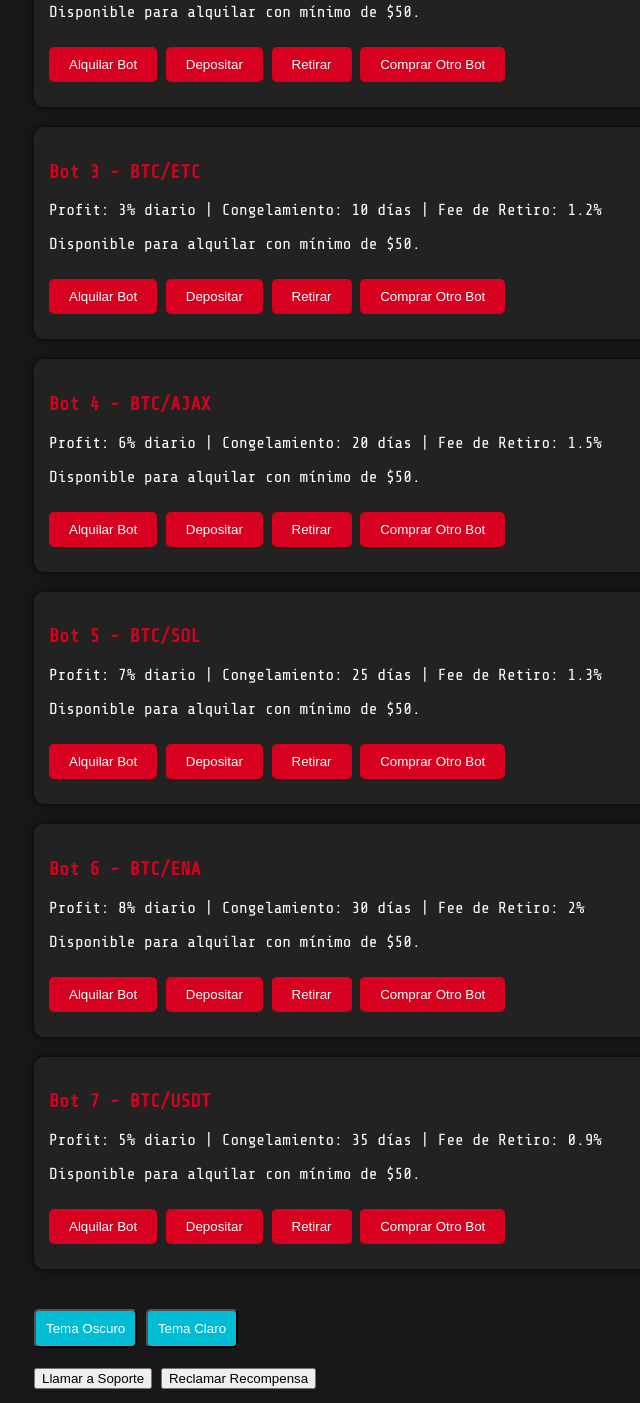
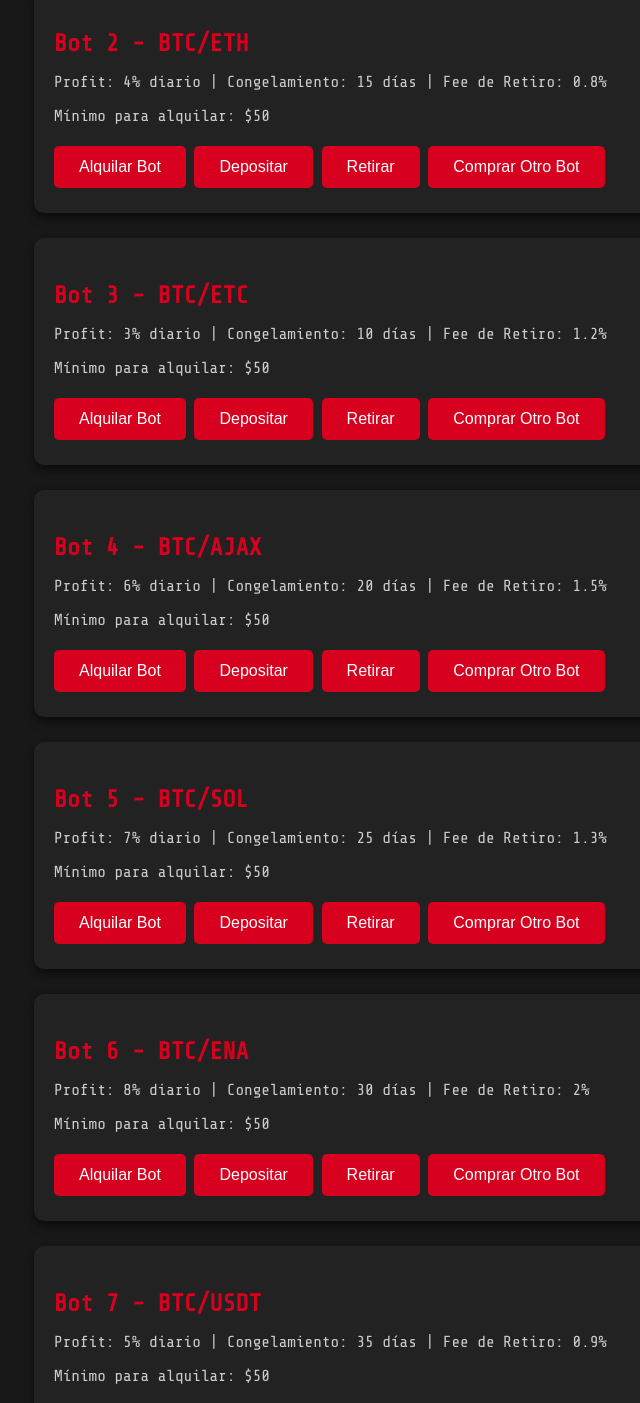
Before and after one commit to horaciolidity/cyberpunk, a plain HTML site: page menu.html in a window 1280 px wide. Shown: the part 557-1960 px from the top of the page, without its empty margins (6-646 px from the left). Drawn offline with nearby package versions, Linux system fonts and the light colour scheme.

Commit message:
Update menu.html

```diff
--- a/menu.html
+++ b/menu.html
@@ -4,9 +4,9 @@
   <meta charset="UTF-8">
   <meta name="viewport" content="width=device-width, initial-scale=1.0">
   <title>Plataforma de Bots</title>
-  <link href="https://fonts.googleapis.com/css?family=Share+Tech+Mono" rel="stylesheet">
+  <link href="https://fonts.googleapis.com/css?family=Share+Tech+Mono&display=swap" rel="stylesheet">
   <style>
-    /* Estilo básico y variables de color */
+    /* Estilo de la página */
     body {
       font-family: 'Share Tech Mono', monospace;
       background-color: #181818;
@@ -14,54 +14,73 @@
       margin: 0;
       padding: 0;
       overflow-y: scroll;
+      transition: background-color 0.3s ease;
     }
 
     .container {
       position: relative;
-      padding: 20px;
       max-width: 1200px;
       margin: 0 auto;
+      padding: 20px;
     }
 
     h1 {
+      font-size: 36px;
       text-align: center;
-      margin-bottom: 20px;
+      margin-bottom: 40px;
+      color: #d7001e;
     }
 
     .bot-card {
       background-color: #222;
       border-radius: 10px;
-      padding: 15px;
-      margin-bottom: 20px;
-      box-shadow: 0px 0px 10px rgba(0, 0, 0, 0.7);
+      padding: 20px;
+      margin-bottom: 25px;
+      box-shadow: 0 4px 10px rgba(0, 0, 0, 0.6);
     }
 
     .bot-card h3 {
       color: #d7001e;
+      font-size: 24px;
+      margin-bottom: 15px;
     }
 
-    .bot-card .button {
+    .bot-card p {
+      font-size: 16px;
+      color: #ccc;
+    }
+
+    .button {
       background-color: #d7001e;
       color: white;
-      padding: 10px 20px;
+      padding: 12px 25px;
       border: none;
       border-radius: 5px;
       cursor: pointer;
-      margin: 10px 0;
+      transition: background-color 0.3s ease;
+      margin: 5px 0;
+      font-size: 16px;
     }
 
-    .bot-card .button:hover {
+    .button:hover {
       background-color: #c6001b;
     }
 
     .mini-wallet {
       background-color: #333;
       border-radius: 10px;
-      padding: 10px;
-      margin-bottom: 20px;
+      padding: 15px;
+      margin-bottom: 25px;
+      box-shadow: 0 4px 10px rgba(0, 0, 0, 0.5);
     }
 
-    /* Estilo de cambio de tema */
+    .mini-wallet h4 {
+      margin-bottom: 15px;
+      font-size: 18px;
+      color: #fff;
+    }
+
+    /* Tema de colores */
     .dark-theme {
       background-color: #181818;
       color: white;
@@ -75,10 +94,10 @@
     .theme-button {
       background-color: #00bcd4;
       color: white;
-      padding: 10px;
+      padding: 12px 20px;
       border-radius: 5px;
       cursor: pointer;
-      margin: 20px 0;
+      margin: 10px 0;
     }
 
     .theme-button:hover {
@@ -87,104 +106,102 @@
 
   </style>
 </head>
-<body>
+<body class="dark-theme">
   <div class="container">
     <h1>Plataforma de Bots de Inversión</h1>
 
     <!-- Mini billetera -->
     <div class="mini-wallet">
       <h4>Saldo Total: $500</h4>
-      <button class="button">Transferir</button>
+      <button class="button" onclick="transfer()">Transferir</button>
     </div>
 
-    <!-- Bot de configuración 1 -->
+    <!-- Bot 1 -->
     <div class="bot-card">
       <h3>Bot 1 - BTC/USDT</h3>
       <p>Profit: 5% diario | Congelamiento: 30 días | Fee de Retiro: 1%</p>
-      <p>Disponible para alquilar con mínimo de $50.</p>
-      <button class="button">Alquilar Bot</button>
-      <button class="button">Depositar</button>
-      <button class="button">Retirar</button>
-      <button class="button">Comprar Otro Bot</button>
+      <p>Mínimo para alquilar: $50</p>
+      <button class="button" onclick="rentBot(1)">Alquilar Bot</button>
+      <button class="button" onclick="deposit(1)">Depositar</button>
+      <button class="button" onclick="withdraw(1)">Retirar</button>
+      <button class="button" onclick="buyMore(1)">Comprar Otro Bot</button>
     </div>
 
-    <!-- Bot de configuración 2 -->
+    <!-- Bot 2 -->
     <div class="bot-card">
       <h3>Bot 2 - BTC/ETH</h3>
       <p>Profit: 4% diario | Congelamiento: 15 días | Fee de Retiro: 0.8%</p>
-      <p>Disponible para alquilar con mínimo de $50.</p>
-      <button class="button">Alquilar Bot</button>
-      <button class="button">Depositar</button>
-      <button class="button">Retirar</button>
-      <button class="button">Comprar Otro Bot</button>
+      <p>Mínimo para alquilar: $50</p>
+      <button class="button" onclick="rentBot(2)">Alquilar Bot</button>
+      <button class="button" onclick="deposit(2)">Depositar</button>
+      <button class="button" onclick="withdraw(2)">Retirar</button>
+      <button class="button" onclick="buyMore(2)">Comprar Otro Bot</button>
     </div>
 
-    <!-- Bot de configuración 3 -->
+    <!-- Bot 3 -->
     <div class="bot-card">
       <h3>Bot 3 - BTC/ETC</h3>
       <p>Profit: 3% diario | Congelamiento: 10 días | Fee de Retiro: 1.2%</p>
-      <p>Disponible para alquilar con mínimo de $50.</p>
-      <button class="button">Alquilar Bot</button>
-      <button class="button">Depositar</button>
-      <button class="button">Retirar</button>
-      <button class="button">Comprar Otro Bot</button>
+      <p>Mínimo para alquilar: $50</p>
+      <button class="button" onclick="rentBot(3)">Alquilar Bot</button>
+      <button class="button" onclick="deposit(3)">Depositar</button>
+      <button class="button" onclick="withdraw(3)">Retirar</button>
+      <button class="button" onclick="buyMore(3)">Comprar Otro Bot</button>
     </div>
 
-    <!-- Bot de configuración 4 -->
+    <!-- Bot 4 -->
     <div class="bot-card">
       <h3>Bot 4 - BTC/AJAX</h3>
       <p>Profit: 6% diario | Congelamiento: 20 días | Fee de Retiro: 1.5%</p>
-      <p>Disponible para alquilar con mínimo de $50.</p>
-      <button class="button">Alquilar Bot</button>
-      <button class="button">Depositar</button>
-      <button class="button">Retirar</button>
-      <button class="button">Comprar Otro Bot</button>
+      <p>Mínimo para alquilar: $50</p>
+      <button class="button" onclick="rentBot(4)">Alquilar Bot</button>
+      <button class="button" onclick="deposit(4)">Depositar</button>
+      <button class="button" onclick="withdraw(4)">Retirar</button>
+      <button class="button" onclick="buyMore(4)">Comprar Otro Bot</button>
     </div>
 
-    <!-- Bot de configuración 5 -->
+    <!-- Bot 5 -->
     <div class="bot-card">
       <h3>Bot 5 - BTC/SOL</h3>
       <p>Profit: 7% diario | Congelamiento: 25 días | Fee de Retiro: 1.3%</p>
-      <p>Disponible para alquilar con mínimo de $50.</p>
-      <button class="button">Alquilar Bot</button>
-      <button class="button">Depositar</button>
-      <button class="button">Retirar</button>
-      <button class="button">Comprar Otro Bot</button>
+      <p>Mínimo para alquilar: $50</p>
+      <button class="button" onclick="rentBot(5)">Alquilar Bot</button>
+      <button class="button" onclick="deposit(5)">Depositar</button>
+      <button class="button" onclick="withdraw(5)">Retirar</button>
+      <button class="button" onclick="buyMore(5)">Comprar Otro Bot</button>
     </div>
 
-    <!-- Bot de configuración 6 -->
+    <!-- Bot 6 -->
     <div class="bot-card">
       <h3>Bot 6 - BTC/ENA</h3>
       <p>Profit: 8% diario | Congelamiento: 30 días | Fee de Retiro: 2%</p>
-      <p>Disponible para alquilar con mínimo de $50.</p>
-      <button class="button">Alquilar Bot</button>
-      <button class="button">Depositar</button>
-      <button class="button">Retirar</button>
-      <button class="button">Comprar Otro Bot</button>
+      <p>Mínimo para alquilar: $50</p>
+      <button class="button" onclick="rentBot(6)">Alquilar Bot</button>
+      <button class="button" onclick="deposit(6)">Depositar</button>
+      <button class="button" onclick="withdraw(6)">Retirar</button>
+      <button class="button" onclick="buyMore(6)">Comprar Otro Bot</button>
     </div>
 
-    <!-- Bot de configuración 7 -->
+    <!-- Bot 7 -->
     <div class="bot-card">
       <h3>Bot 7 - BTC/USDT</h3>
       <p>Profit: 5% diario | Congelamiento: 35 días | Fee de Retiro: 0.9%</p>
-      <p>Disponible para alquilar con mínimo de $50.</p>
-      <button class="button">Alquilar Bot</button>
-      <button class="button">Depositar</button>
-      <button class="button">Retirar</button>
-      <button class="button">Comprar Otro Bot</button>
+      <p>Mínimo para alquilar: $50</p>
+      <button class="button" onclick="rentBot(7)">Alquilar Bot</button>
+      <button class="button" onclick="deposit(7)">Depositar</button>
+      <button class="button" onclick="withdraw(7)">Retirar</button>
+      <button class="button" onclick="buyMore(7)">Comprar Otro Bot</button>
     </div>
 
-    <!-- Botones para el cambio de tema y soporte -->
-    <div class="theme-buttons">
-      <button class="theme-button" onclick="changeTheme('dark')">Tema Oscuro</button>
-      <button class="theme-button" onclick="changeTheme('light')">Tema Claro</button>
-    </div>
-
+    <!-- Botones de cambio de tema y soporte -->
+    <button class="theme-button" onclick="changeTheme('dark')">Tema Oscuro</button>
+    <button class="theme-button" onclick="changeTheme('light')">Tema Claro</button>
     <button class="button">Llamar a Soporte</button>
     <button class="button">Reclamar Recompensa</button>
   </div>
 
   <script>
+    // Función para cambiar el tema
     function changeTheme(theme) {
       if (theme === 'dark') {
         document.body.classList.remove('light-theme');
@@ -194,6 +211,29 @@
         document.body.classList.add('light-theme');
       }
     }
+
+    // Funciones de interacción para los bots
+    function rentBot(botId) {
+      alert(`Has alquilado el Bot ${botId}`);
+    }
+
+    function deposit(botId) {
+      let amount = prompt("¿Cuánto deseas depositar?");
+      alert(`Has depositado $${amount} en el Bot ${botId}`);
+    }
+
+    function withdraw(botId) {
+      let amount = prompt("¿Cuánto deseas retirar?");
+      alert(`Has retirado $${amount} del Bot ${botId}`);
+    }
+
+    function buyMore(botId) {
+      alert(`Has comprado otro Bot ${botId}`);
+    }
+
+    function transfer() {
+      alert("Función de transferencia activada.");
+    }
   </script>
 </body>
 </html>
```
